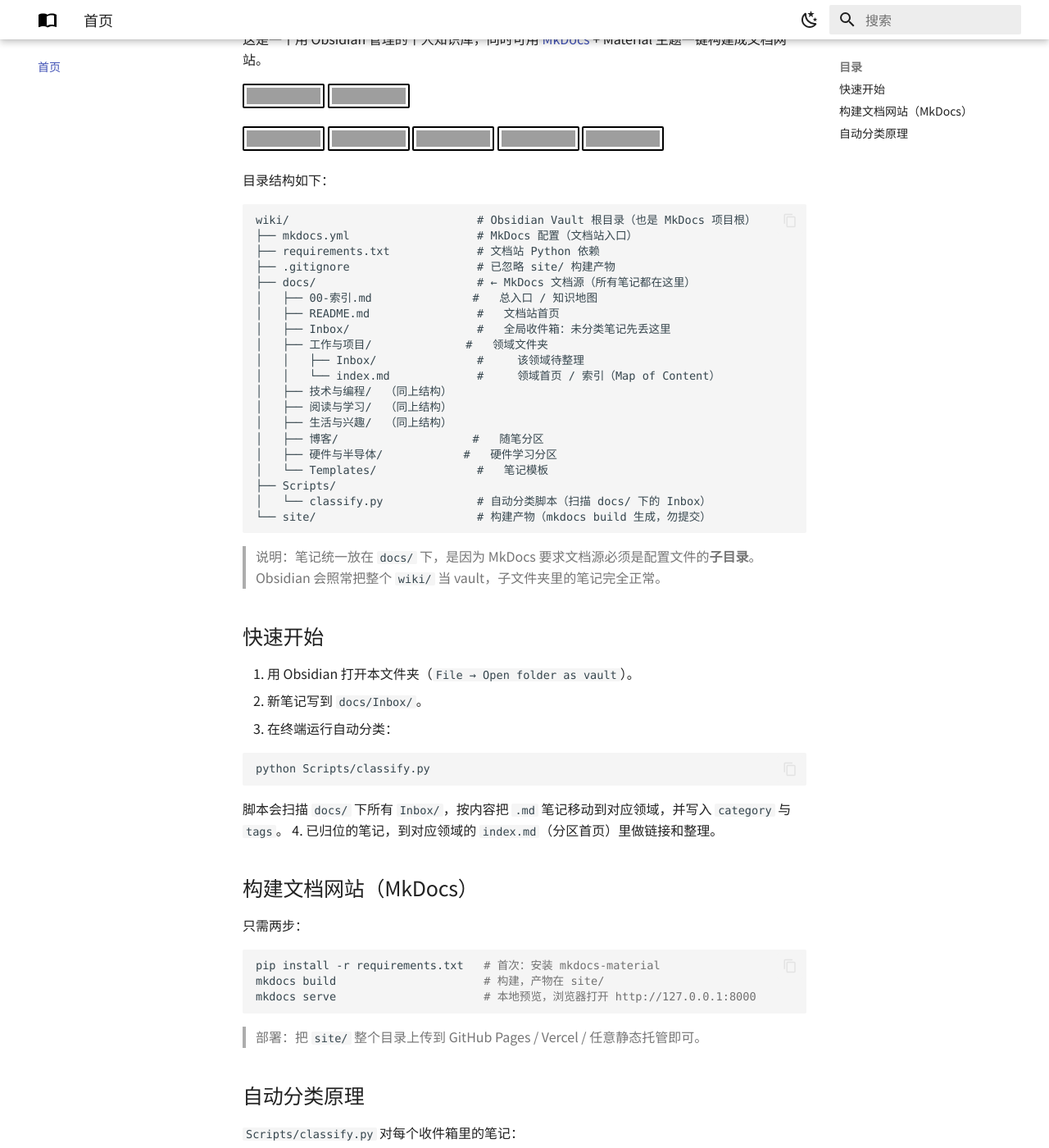
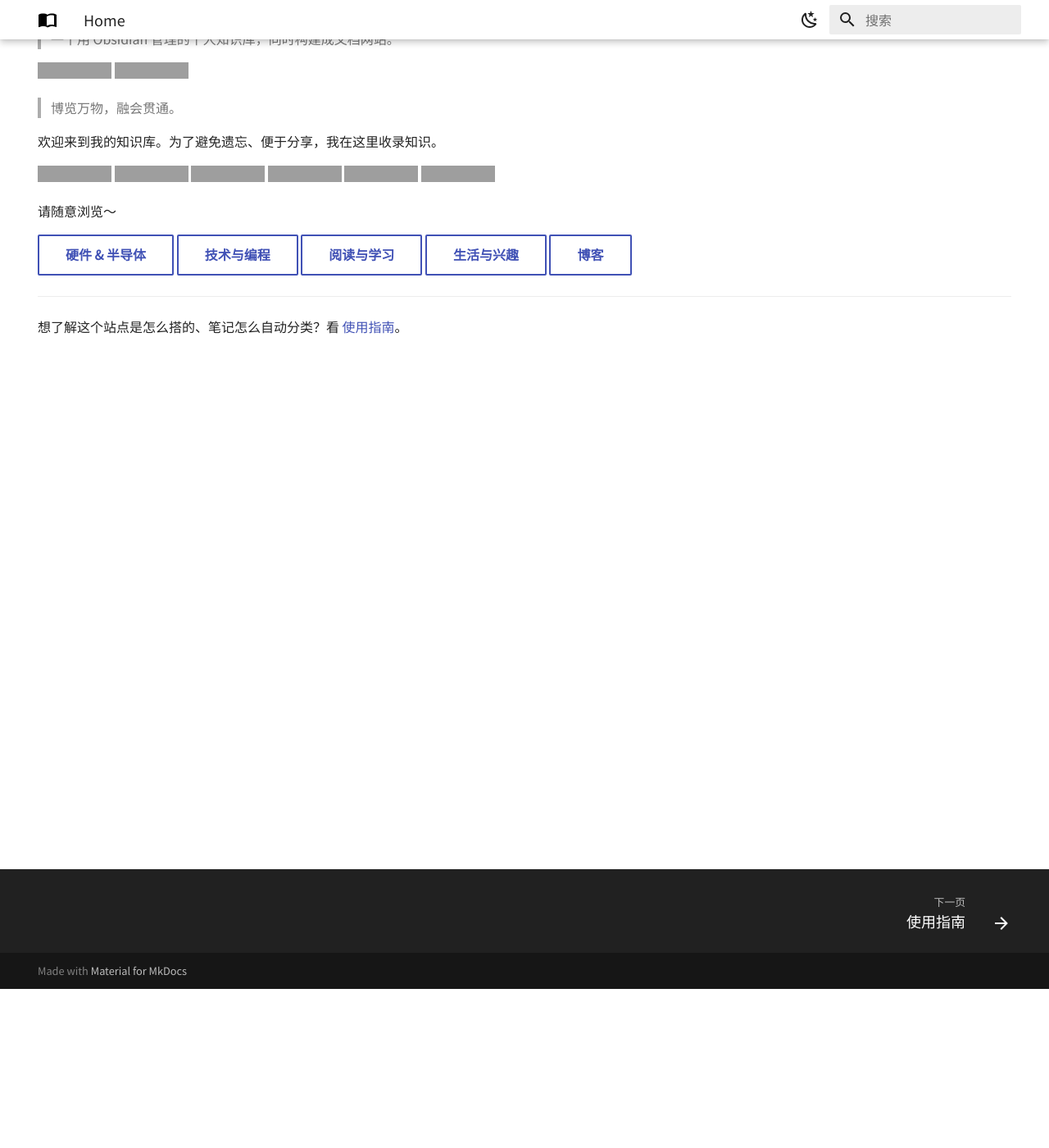
Before and after one commit to wild-civil/civil_wiki, an MkDocs documentation site: the page built from docs/README.md, in a window 1280 px wide and 1400 px high, scrolled down 194 px. Shown: the whole window at 82% size. Built offline with MkDocs 1.6.1 and Material for MkDocs 9.7.7, drawn with Linux system fonts in a browser that asks for light colours; some of the changed text lies outside the part shown; grey boxes are pictures that could not be loaded.

Commit message:
feat(home): landing-page homepage with clickable borderless badges + badge tutorial
- README.md: rewrite as clean landing page (hide nav/toc), 8 clickable badges (alt=badge, wrapped in links), .md-button category nav

- extra.css already excludes img[alt=badge] from border (borderless badges)

- 使用指南.md: move build/classify how-to out of homepage

- 阅读与学习/static-badge-教程.md: comprehensive shields.io static badge tutorial (URL anatomy, alt=badge trick, clickable links, flat-square, pitfalls)

- mkdocs.yml: add 使用指南 + tutorial to nav; enable_git_follow false

````diff
--- a/docs/README.md
+++ b/docs/README.md
@@ -1,75 +1,36 @@
-# 我的知识库（Obsidian Vault）
+---
+title: "Home"
+hide:
+  - navigation
+  - toc
+---
 
-这是一个用 Obsidian 管理的个人知识库，同时可用 [MkDocs](https://www.mkdocs.org/) + Material 主题一键构建成文档网站。
+# 我的知识库
 
-![Last commit](https://img.shields.io/badge/Last%20commit-2026--07-orange?style=flat-square)
-![Contact & Subscribe](https://img.shields.io/badge/Contact%20%26%20Subscribe-me-blue?style=flat-square)
+> 一个用 Obsidian 管理的个人知识库，同时构建成文档网站。
 
-![知识库](https://img.shields.io/badge/知识库-Wiki-blue?style=flat-square)
-![博客](https://img.shields.io/badge/博客-Blog-ff69b4?style=flat-square)
-![硬件与半导体](https://img.shields.io/badge/硬件与半导体-Hardware-9cf?style=flat-square)
-![阅读与学习](https://img.shields.io/badge/阅读与学习-Read-brightgreen?style=flat-square)
-![生活与兴趣](https://img.shields.io/badge/生活与兴趣-Life-yellow?style=flat-square)
+[![badge](https://img.shields.io/badge/Last%20commit-2026--07--17-orange?style=flat-square){ loading=lazy }](#)
+[![badge](https://img.shields.io/badge/Contact%20%26%20Subscribe-me-blue?style=flat-square){ loading=lazy }](#)
 
-目录结构如下：
+> 博览万物，融会贯通。
 
-```
-wiki/                            # Obsidian Vault 根目录（也是 MkDocs 项目根）
-├── mkdocs.yml                   # MkDocs 配置（文档站入口）
-├── requirements.txt             # 文档站 Python 依赖
-├── .gitignore                   # 已忽略 site/ 构建产物
-├── docs/                        # ← MkDocs 文档源（所有笔记都在这里）
-│   ├── 00-索引.md               #   总入口 / 知识地图
-│   ├── README.md                #   文档站首页
-│   ├── Inbox/                   #   全局收件箱：未分类笔记先丢这里
-│   ├── 工作与项目/              #   领域文件夹
-│   │   ├── Inbox/               #     该领域待整理
-│   │   └── index.md             #     领域首页 / 索引（Map of Content）
-│   ├── 技术与编程/  （同上结构）
-│   ├── 阅读与学习/  （同上结构）
-│   ├── 生活与兴趣/  （同上结构）
-│   ├── 博客/                    #   随笔分区
-│   ├── 硬件与半导体/            #   硬件学习分区
-│   └── Templates/               #   笔记模板
-├── Scripts/
-│   └── classify.py              # 自动分类脚本（扫描 docs/ 下的 Inbox）
-└── site/                        # 构建产物（mkdocs build 生成，勿提交）
-```
+欢迎来到我的知识库。为了避免遗忘、便于分享，我在这里收录知识。
 
-> 说明：笔记统一放在 `docs/` 下，是因为 MkDocs 要求文档源必须是配置文件的**子目录**。Obsidian 会照常把整个 `wiki/` 当 vault，子文件夹里的笔记完全正常。
+[![badge](https://img.shields.io/badge/知识库-Wiki-blue?style=flat-square){ loading=lazy }](/)
+[![badge](https://img.shields.io/badge/硬件与半导体-Hardware-9cf?style=flat-square){ loading=lazy }](/硬件与半导体/)
+[![badge](https://img.shields.io/badge/技术与编程-Tech-brightgreen?style=flat-square){ loading=lazy }](/技术与编程/)
+[![badge](https://img.shields.io/badge/阅读与学习-Read-yellow?style=flat-square){ loading=lazy }](/阅读与学习/)
+[![badge](https://img.shields.io/badge/生活与兴趣-Life-orange?style=flat-square){ loading=lazy }](/生活与兴趣/)
+[![badge](https://img.shields.io/badge/博客-Blog-ff69b4?style=flat-square){ loading=lazy }](/博客/)
 
-## 快速开始
+请随意浏览～
 
-1. 用 Obsidian 打开本文件夹（`File → Open folder as vault`）。
-2. 新笔记写到 `docs/Inbox/`。
-3. 在终端运行自动分类：
+[硬件 & 半导体](/硬件与半导体/){ .md-button }
+[技术与编程](/技术与编程/){ .md-button }
+[阅读与学习](/阅读与学习/){ .md-button }
+[生活与兴趣](/生活与兴趣/){ .md-button }
+[博客](/博客/){ .md-button }
 
-   ```bash
-   python Scripts/classify.py
-   ```
+---
 
-   脚本会扫描 `docs/` 下所有 `Inbox/`，按内容把 `.md` 笔记移动到对应领域，并写入 `category` 与 `tags`。
-4. 已归位的笔记，到对应领域的 `index.md`（分区首页）里做链接和整理。
-
-## 构建文档网站（MkDocs）
-
-只需两步：
-
-```bash
-pip install -r requirements.txt   # 首次：安装 mkdocs-material
-mkdocs build                      # 构建，产物在 site/
-mkdocs serve                      # 本地预览，浏览器打开 http://127.0.0.1:8000
-```
-
-> 部署：把 `site/` 整个目录上传到 GitHub Pages / Vercel / 任意静态托管即可。
-
-## 自动分类原理
-
-`Scripts/classify.py` 对每个收件箱里的笔记：
-
-- 提取标题 + 正文，按关键词命中数给每个领域打分；
-- 分数最高的领域即为其归属（至少需要命中 1 个关键词）；
-- 命中后在笔记 frontmatter 写入 `category: <领域>` 与对应 `tags`；
-- 已带 `category` 且属于已知领域的笔记会被跳过，不重复搬运。
-
-> 想新增领域，只需：① 建一个同名文件夹（含 `Inbox/`）；② 在 `classify.py` 的 `DOMAINS` 里加一组关键词。
+想了解这个站点是怎么搭的、笔记怎么自动分类？看 [使用指南](使用指南.md)。
--- /dev/null
+++ b/docs/使用指南.md
@@ -0,0 +1,74 @@
+---
+title: 使用指南
+tags: [指南, MkDocs, 自动分类]
+---
+
+# 使用指南
+
+本知识库 = Obsidian Vault + MkDocs 文档站。笔记写在 `docs/` 下，Obsidian 照常管理，MkDocs 一键构建成网站。
+
+## 目录结构
+
+```
+wiki/                            # Obsidian Vault 根目录（也是 MkDocs 项目根）
+├── mkdocs.yml                   # MkDocs 配置（文档站入口）
+├── requirements.txt             # 文档站 Python 依赖
+├── .gitignore                   # 已忽略 site/ 构建产物
+├── docs/                        # ← MkDocs 文档源（所有笔记都在这里）
+│   ├── README.md                #   文档站首页（landing page）
+│   ├── 00-索引.md               #   知识地图 / 总入口
+│   ├── 使用指南.md              #   本页
+│   ├── Inbox/                   #   全局收件箱：未分类笔记先丢这里
+│   ├── 工作与项目/              #   领域文件夹
+│   │   ├── Inbox/               #     该领域待整理
+│   │   └── index.md             #     领域首页 / 索引（Map of Content）
+│   ├── 技术与编程/  （同上结构）
+│   ├── 阅读与学习/  （同上结构）
+│   ├── 生活与兴趣/  （同上结构）
+│   ├── 硬件与半导体/            #   硬件学习分区
+│   ├── 博客/                    #   随笔分区
+│   └── Templates/               #   笔记模板
+├── Scripts/
+│   └── classify.py              # 自动分类脚本（扫描 docs/ 下的 Inbox）
+└── site/                        # 构建产物（mkdocs build 生成，勿提交）
+```
+
+> 说明：笔记统一放在 `docs/` 下，是因为 MkDocs 要求文档源必须是配置文件的**子目录**。Obsidian 会照常把整个 `wiki/` 当 vault，子文件夹里的笔记完全正常。
+
+## 日常使用
+
+1. 用 Obsidian 打开本文件夹（`File → Open folder as vault`）。
+2. 新笔记写到 `docs/Inbox/`。
+3. 运行自动分类，脚本按内容把笔记分到对应领域，并写入 `category` 与 `tags`：
+
+   ```bash
+   python Scripts/classify.py
+   ```
+
+4. 已归位的笔记，到对应领域的 `index.md`（分区首页）里用 `[[笔记名]]` 做链接和整理。
+
+## 构建文档网站（MkDocs）
+
+只需两步：
+
+```bash
+pip install -r requirements.txt   # 首次：安装 mkdocs-material
+mkdocs build                      # 构建，产物在 site/
+mkdocs serve                      # 本地预览，浏览器打开 http://127.0.0.1:8000
+```
+
+> 部署：把 `site/` 整个目录上传到 GitHub Pages / Vercel / 任意静态托管即可。
+>
+> 注意：本机 Python 对删除操作有沙箱钩子，构建前清理 `site/` 时可能报错。解决办法是在命令前加环境变量：
+> `CODEBUDDY_SAFE_DELETE_SANDBOX=0 mkdocs build`
+
+## 自动分类原理
+
+`Scripts/classify.py` 对每个收件箱里的笔记：
+
+- 提取标题 + 正文，按关键词命中数给每个领域打分；
+- 分数最高的领域即为其归属（至少需要命中 1 个关键词）；
+- 命中后在笔记 frontmatter 写入 `category: <领域>` 与对应 `tags`；
+- 已带 `category` 且属于已知领域的笔记会被跳过，不重复搬运。
+
+> 想新增领域，只需：① 建一个同名文件夹（含 `Inbox/`）；② 在 `classify.py` 的 `DOMAINS` 里加一组关键词。
--- a/mkdocs.yml
+++ b/mkdocs.yml
@@ -52,6 +52,7 @@
   - roamlinks                                          # Obsidian [[wikilink]] -> 站点链接（自动转换）
   - git-revision-date-localized:                       # 每页显示「最后更新时间」
       enable_creation_date: true
+      enable_git_follow: false                          # 避免新建页面时间戳诡异告警
       locale: zh
   - minify:                                            # 压缩产物，更小更快
       minify_html: true
@@ -93,6 +94,7 @@
 # 想偷懒？把整个 nav: 块删掉，MkDocs 会自动按文件名列出所有页面
 nav:
   - 首页: README.md
+  - 使用指南: 使用指南.md
   - 知识库总索引: 00-索引.md
   - 工作与项目:
       - 工作与项目/index.md
@@ -116,6 +118,7 @@
               - 硬件与半导体/硬件设计/基础知识/ADC与DAC基础知识.md
   - 阅读与学习:
       - 阅读与学习/index.md
+      - 阅读与学习/static-badge-教程.md
   - 生活与兴趣:
       - 生活与兴趣/index.md
   - 博客:
````
Also changed, not shown: docs/阅读与学习/index.md (+3 -0 lines), docs/阅读与学习/static-badge-教程.md (added, +253 -0 lines).
